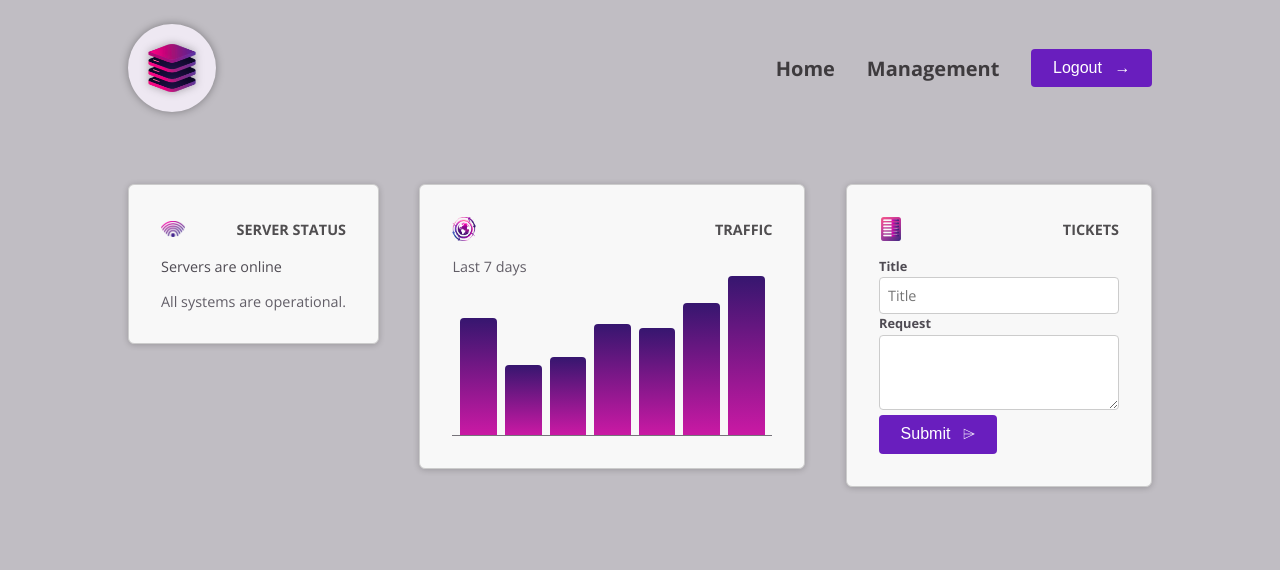
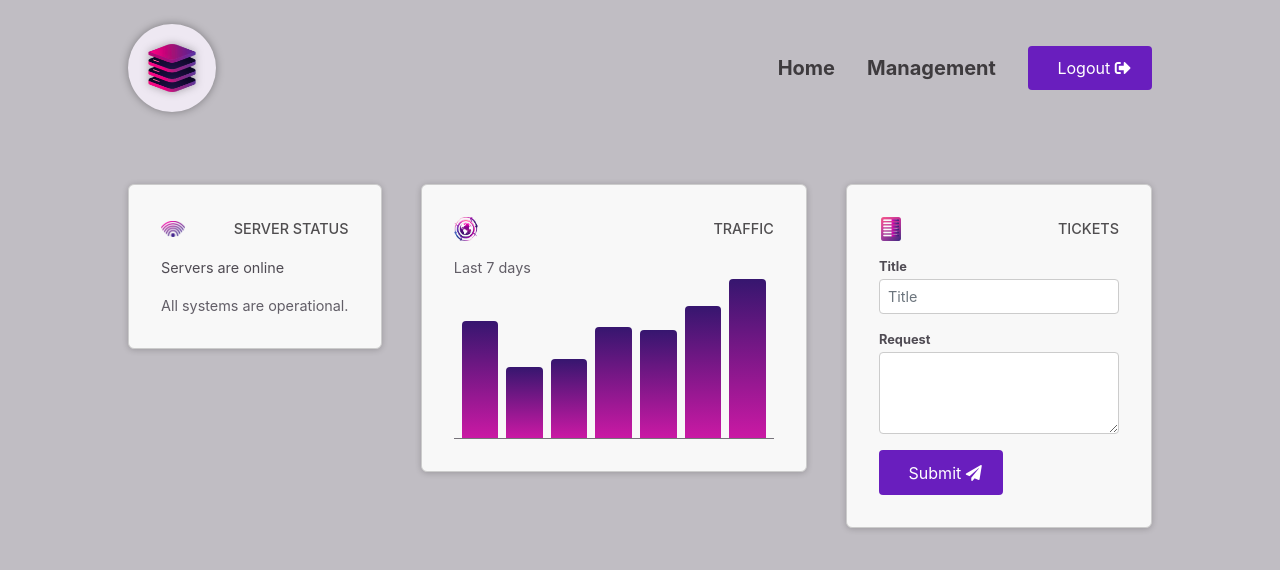
Before and after one commit to MinaNasser/Angular-The-Complete-Guide, an Angular app in the folder 06-cmp-deep-dive/: page / in a window 1280 px wide. Shown: the top 570 px of the page. Built offline with nearby package versions, Linux system fonts and the light colour scheme.

Commit message:
add Custom Button

```diff
--- a/06-cmp-deep-dive/src/app/dashboard/tickets/new-ticket/new-ticket.component.html
+++ b/06-cmp-deep-dive/src/app/dashboard/tickets/new-ticket/new-ticket.component.html
@@ -7,12 +7,7 @@
     <label for="request">Request</label>
     <textarea class="form-control" id="request" rows="3"></textarea>
   </div>
-  <button>
-    <span>
-      Submit
-    </span>
-    <span class="icon">
-      ⌲
-    </span>
+  <button appButton>
+    Submit <i class="fas fa-paper-plane"></i>
   </button>
 </form>
--- a/06-cmp-deep-dive/src/app/dashboard/tickets/new-ticket/new-ticket.component.ts
+++ b/06-cmp-deep-dive/src/app/dashboard/tickets/new-ticket/new-ticket.component.ts
@@ -1,4 +1,5 @@
 import { Component } from '@angular/core';
+
 import { MyButtonComponent } from "../../../shared/my-button/my-button.component";
 
 @Component({
@@ -10,4 +11,5 @@ import { MyButtonComponent } from "../../../shared/my-button/my-button.component
 })
 export class NewTicketComponent {
 
+
 }
--- a/06-cmp-deep-dive/src/app/header/header.component.html
+++ b/06-cmp-deep-dive/src/app/header/header.component.html
@@ -12,7 +12,9 @@
         <a href="/">Management</a>
       </li>
       <li>
-        <app-my-button></app-my-button>
+        <button appButton>
+          Logout <i class="fas fa-sign-out-alt"></i>
+        </button>
       </li>
     </ul>
   </nav>
--- a/06-cmp-deep-dive/src/app/header/header.component.ts
+++ b/06-cmp-deep-dive/src/app/header/header.component.ts
@@ -1,4 +1,5 @@
 import { Component } from '@angular/core';
+
 import { MyButtonComponent } from "../shared/my-button/my-button.component";
 
 @Component({
--- a/06-cmp-deep-dive/src/app/shared/my-button/my-button.component.html
+++ b/06-cmp-deep-dive/src/app/shared/my-button/my-button.component.html
@@ -1,8 +1,6 @@
-<button>
-  <span>
-    Logout
-  </span>
-  <span class="icon">
-    →
-  </span>
-</button>
+<span>
+  <ng-content></ng-content>
+</span>
+<span class="icon">
+  <ng-content></ng-content>
+</span>
--- a/06-cmp-deep-dive/src/app/shared/my-button/my-button.component.ts
+++ b/06-cmp-deep-dive/src/app/shared/my-button/my-button.component.ts
@@ -1,7 +1,8 @@
 import { Component } from '@angular/core';
 
 @Component({
-  selector: 'app-my-button',
+  selector: 'button[appButton]',
+  // button[appButton]
   standalone: true,
   imports: [],
   templateUrl: './my-button.component.html',
--- a/06-cmp-deep-dive/src/index.html
+++ b/06-cmp-deep-dive/src/index.html
@@ -6,6 +6,11 @@
   <base href="/">
   <meta name="viewport" content="width=device-width, initial-scale=1">
   <link rel="icon" type="image/x-icon" href="favicon.ico">
+  <!-- add  font awesome  -->
+   <link rel="stylesheet" href="https://use.fontawesome.com/releases/v5.6.3/css/all.css" integrity="sha384-UHRtZLI+pbxtHCWp1t77Bi1L4ZtiqrqD80Kn4Z8NTSRyMA2Fd33n5dQ8lWUE00s/" crossorigin="anonymous">
+   <!-- add bootstrap  -->
+    <link rel="stylesheet" href="https://stackpath.bootstrapcdn.com/bootstrap/4.3.1/css/bootstrap.min.css" integrity="sha384-ggOyR0iXCbMQv3Xipma34MD+dH/1fQ784/j6cY/iJTQUOhcWr7x9JvoRxT2MZw1T" crossorigin="anonymous">
+    <link href="https://fonts.googleapis.com/css?family=Roboto:300,400,500" rel="stylesheet">
 </head>
 <body>
   <app-root></app-root>
```
